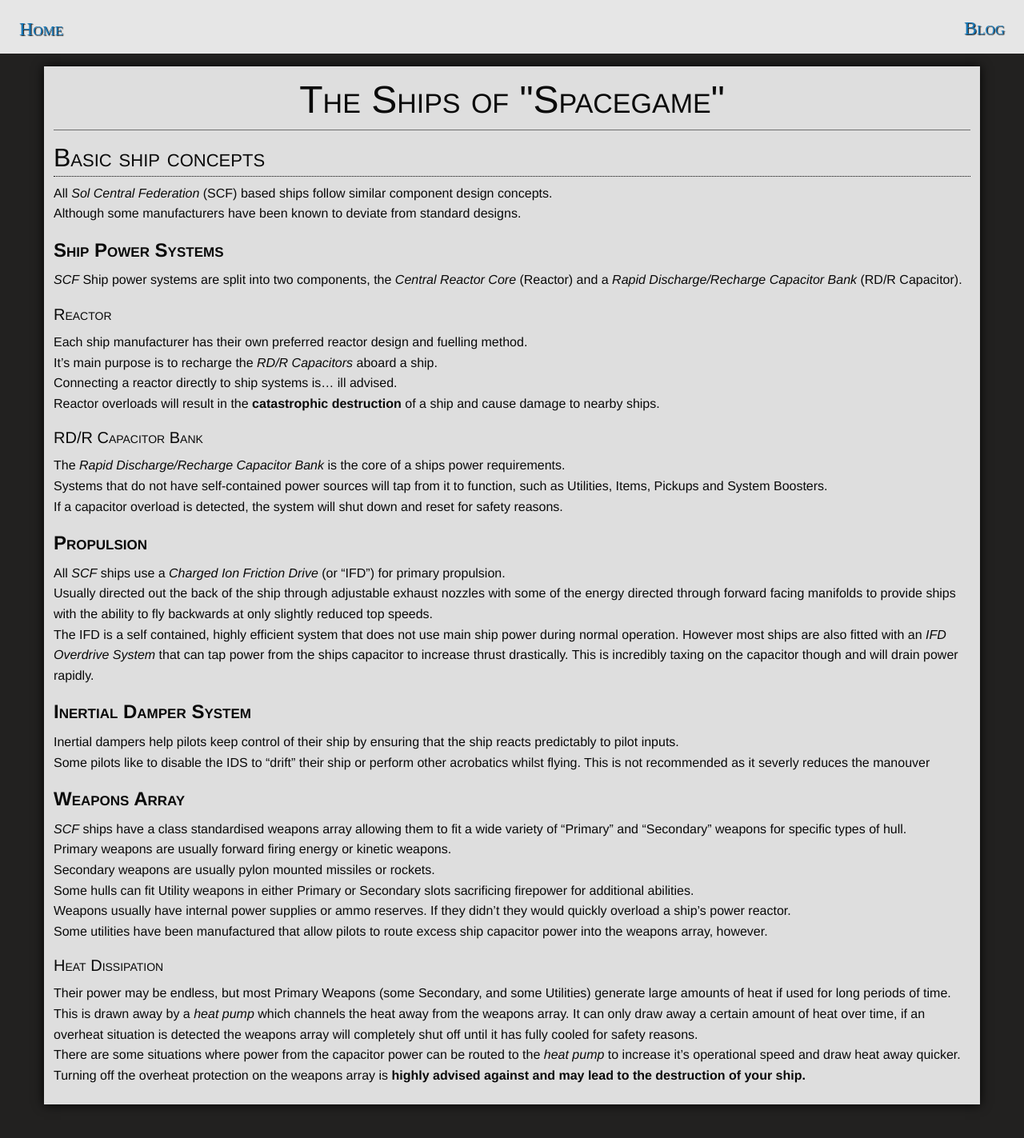
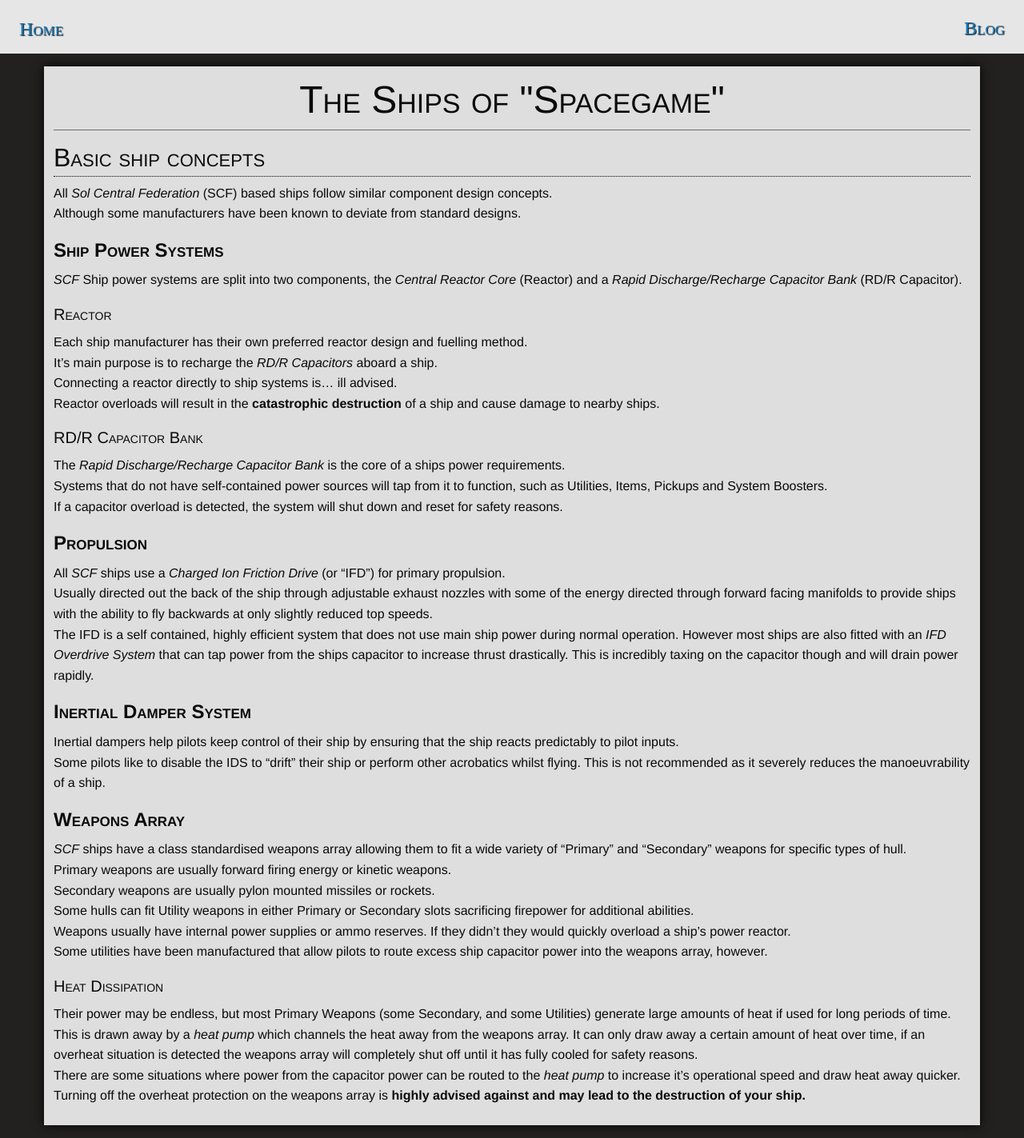
Before and after one commit to ori-sky/polar-space, a Jekyll site: the page built from designs/ships.md, in a window 1280 px wide. Shown: the whole page at 80% size. Built offline with Jekyll 4.4.1, drawn with Linux system fonts in a browser that asks for light colours; nearby versions of some CDN libraries; some web fonts are replaced; our own code applies the rules of GitHub Pages for plain Markdown files; library files that are not in the unit come from our copies; before the commit the page ends 1397 px from its top, so only the background shows below that; some of the changed lines change nothing that is shown.

Commit message:
designs/ships.md updated from https://stackedit.io/

```diff
--- a/designs/ships.md
+++ b/designs/ships.md
@@ -25,7 +25,7 @@ However most ships are also fitted with an *IFD Overdrive System* that can tap p
 
 ## Inertial Damper System
 Inertial dampers help pilots keep control of their ship by ensuring that the ship reacts predictably to pilot inputs.
-Some pilots like to disable the IDS to "drift" their ship or perform other acrobatics whilst flying. This is not recommended as it severly reduces the manouver
+Some pilots like to disable the IDS to "drift" their ship or perform other acrobatics whilst flying. This is not recommended as it severely reduces the manoeuvrability of a ship.
 
 ## Weapons Array
 *SCF* ships have a class standardised weapons array allowing them to fit a wide variety of "Primary" and "Secondary" weapons for specific types of hull.
@@ -44,6 +44,6 @@ Turning off the overheat protection on the weapons array is **highly advised aga
 
 <!--stackedit_data:
 eyJwcm9wZXJ0aWVzIjoiZXh0ZW5zaW9uczpcbiAgcHJlc2V0Oi
-BnZm1cbiIsImhpc3RvcnkiOls0MzM0NTg1NDEsLTEwMzQwMjU5
-MTddfQ==
+BnZm1cbiIsImhpc3RvcnkiOlstNTI2MTI4Njc2LC0xMDM0MDI1
+OTE3XX0=
 -->
```
